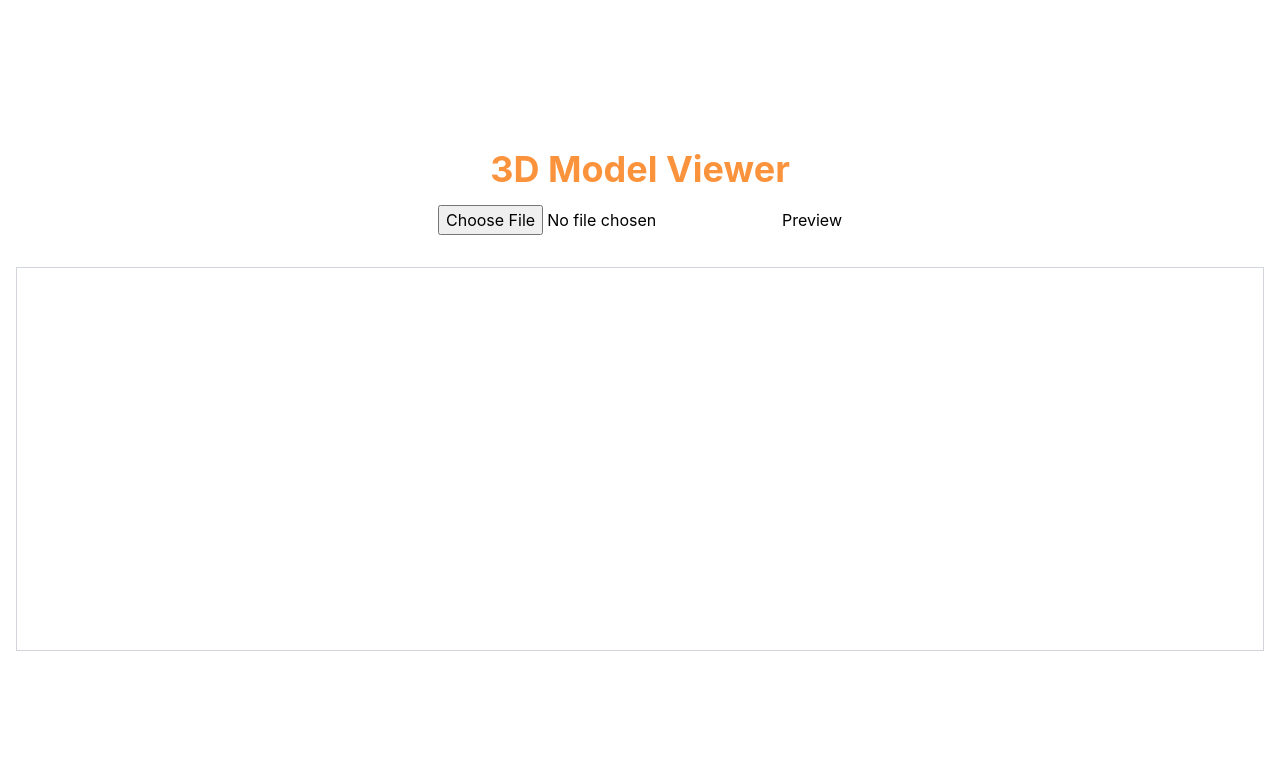
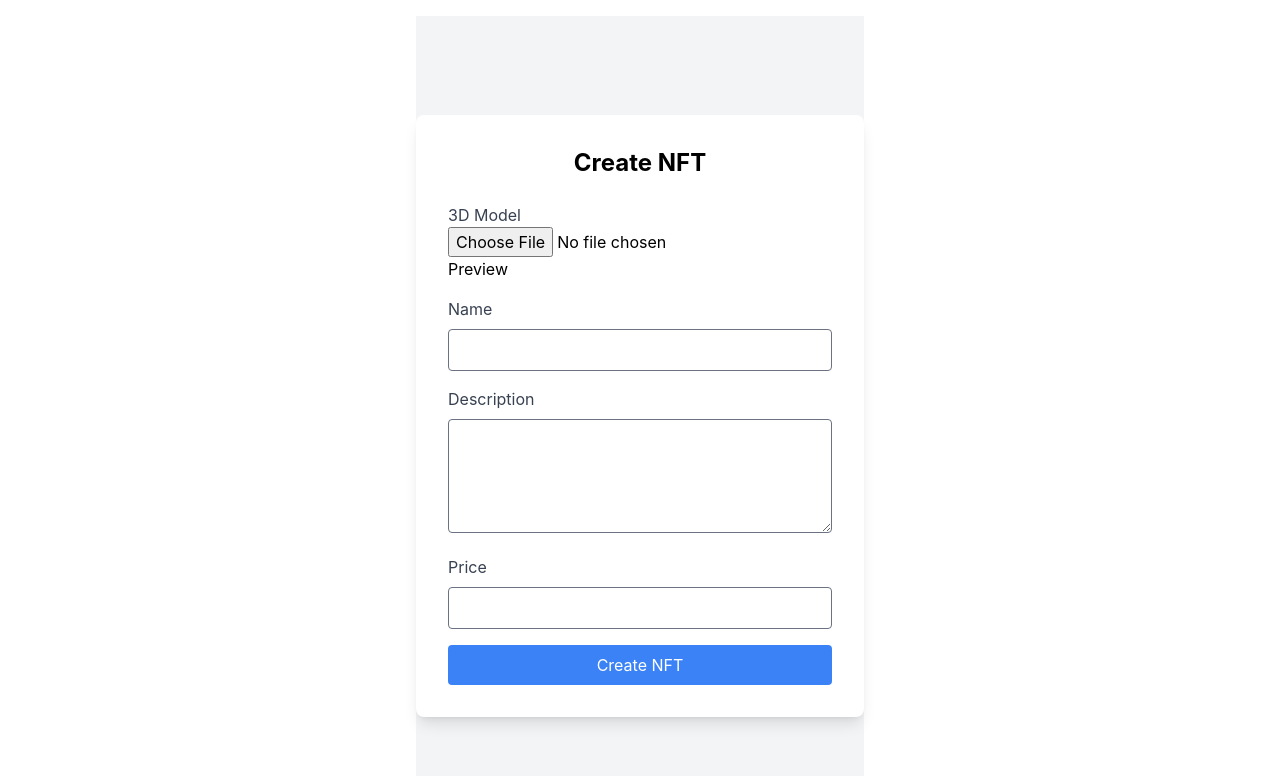
Before and after one commit to Divyansh200600/Existance, a React (Create React App) app: page /home in a window 1280 px wide. Shown: the top 776 px of the page. Built offline with nearby package versions, Linux system fonts and the light colour scheme; no server answers; sample sign-in values are in the browser's storage.

Commit message:
create fts form

```diff
--- a/src/App.js
+++ b/src/App.js
@@ -6,6 +6,7 @@ import HomePage from './pages/homePage/page';
 import SearchPage from './pages/searchPage/page';
 import ProfilePage from './pages/profilePage/page';
 import BottomNav from './components/bottomNav/page';
+import CreateNftspp from './CreateNFTs';
 import LoginPage from './pages/login/loginPage';
 import { AuthProvider } from './utils/AuthContext';
 import ProtectedRoute from './utils/ProtectedRoute';
@@ -33,6 +34,10 @@ function App() {
               path="/profile"
               element={<ProtectedRoute element={<ProfilePage />} />}
             />
+            <Route
+              path="/create-nfts"
+              element={<ProtectedRoute element={<CreateNftspp />} />}
+            />
           </Routes>
           <BottomNav />
         </div>
--- /dev/null
+++ b/src/CreateNFTs/index.js
@@ -0,0 +1,88 @@
+import React, { useState, Suspense, startTransition } from 'react';
+import FileUpload from '../Logic/FileUpload'; // Adjust the import path if necessary
+import ObjModel from '../Logic/ObjModel'; // Adjust the import path if necessary
+
+function CreateNfts() {
+  const [model, setModel] = useState(null);
+  const [modelUrl, setModelUrl] = useState('');
+  const [name, setName] = useState('');
+  const [description, setDescription] = useState('');
+  const [price, setPrice] = useState('');
+  const [error, setError] = useState(null);
+
+  const handleFileUpload = (file) => {
+    if (file && file.name.endsWith('.obj')) {
+      const url = URL.createObjectURL(file);
+      setModel(file);
+      startTransition(() => {
+        setModelUrl(url);
+        setError(null); // Clear any previous errors
+      });
+    } else {
+      setError('Invalid file type. Please upload a valid .obj file.');
+    }
+  };
+
+  const handleSubmit = (event) => {
+    event.preventDefault();
+    // Add your submission logic here
+    console.log({ model, name, description, price });
+  };
+
+  return (
+    <div className="min-h-screen flex items-center justify-center bg-gray-100">
+      <div className="bg-white p-8 rounded-lg shadow-lg w-full max-w-md">
+        <h1 className="text-2xl font-bold mb-6 text-center">Create NFT</h1>
+        <form onSubmit={handleSubmit}>
+          <div className="mb-4">
+            <label className="block text-gray-700">3D Model</label>
+            <FileUpload onFileUpload={handleFileUpload} />
+            {error && <div className="text-red-500 mt-2">{error}</div>}
+          </div>
+          {modelUrl && (
+            <div className="mb-4 w-full h-64 border rounded-lg overflow-hidden">
+              <Suspense fallback={<div>Loading 3D Model...</div>}>
+                <ObjModel objUrl={modelUrl} />
+              </Suspense>
+            </div>
+          )}
+          <div className="mb-4">
+            <label className="block text-gray-700">Name</label>
+            <input
+              type="text"
+              value={name}
+              onChange={(e) => setName(e.target.value)}
+              className="mt-2 p-2 border rounded w-full"
+              required
+            />
+          </div>
+          <div className="mb-4">
+            <label className="block text-gray-700">Description</label>
+            <textarea
+              value={description}
+              onChange={(e) => setDescription(e.target.value)}
+              className="mt-2 p-2 border rounded w-full"
+              rows="4"
+              required
+            ></textarea>
+          </div>
+          <div className="mb-4">
+            <label className="block text-gray-700">Price</label>
+            <input
+              type="number"
+              value={price}
+              onChange={(e) => setPrice(e.target.value)}
+              className="mt-2 p-2 border rounded w-full"
+              required
+            />
+          </div>
+          <button type="submit" className="bg-blue-500 text-white p-2 rounded w-full">
+            Create NFT
+          </button>
+        </form>
+      </div>
+    </div>
+  );
+}
+
+export default CreateNfts;
--- a/src/pages/homePage/page.jsx
+++ b/src/pages/homePage/page.jsx
@@ -1,6 +1,7 @@
 import React, { useState, startTransition, Suspense } from 'react';
 import ObjModel from '../../Logic/ObjModel';
 import FileUpload from '../../Logic/FileUpload';
+import CreateNfts from '../../CreateNFTs';
 
 const HomePage = () => {
   const [objUrl, setObjUrl] = useState(null);
@@ -20,7 +21,8 @@ const HomePage = () => {
 
   return (
     <div className="flex flex-col items-center justify-center min-h-screen p-4">
-      <header className="text-center w-full">
+      <CreateNfts/>
+      {/* <header className="text-center w-full">
         <h1 className="text-4xl font-bold mb-4 text-orange-400">3D Model Viewer</h1>
         <FileUpload onFileUpload={handleFileUpload} />
         {error && <div className="text-red-500 mt-2">{error}</div>}
@@ -31,7 +33,7 @@ const HomePage = () => {
             </Suspense>
           )}
         </div>
-      </header>
+      </header> */}
     </div>
   );
 };
```
Also changed, not shown: 1 other file (tests, documents, lock files or other folders).
